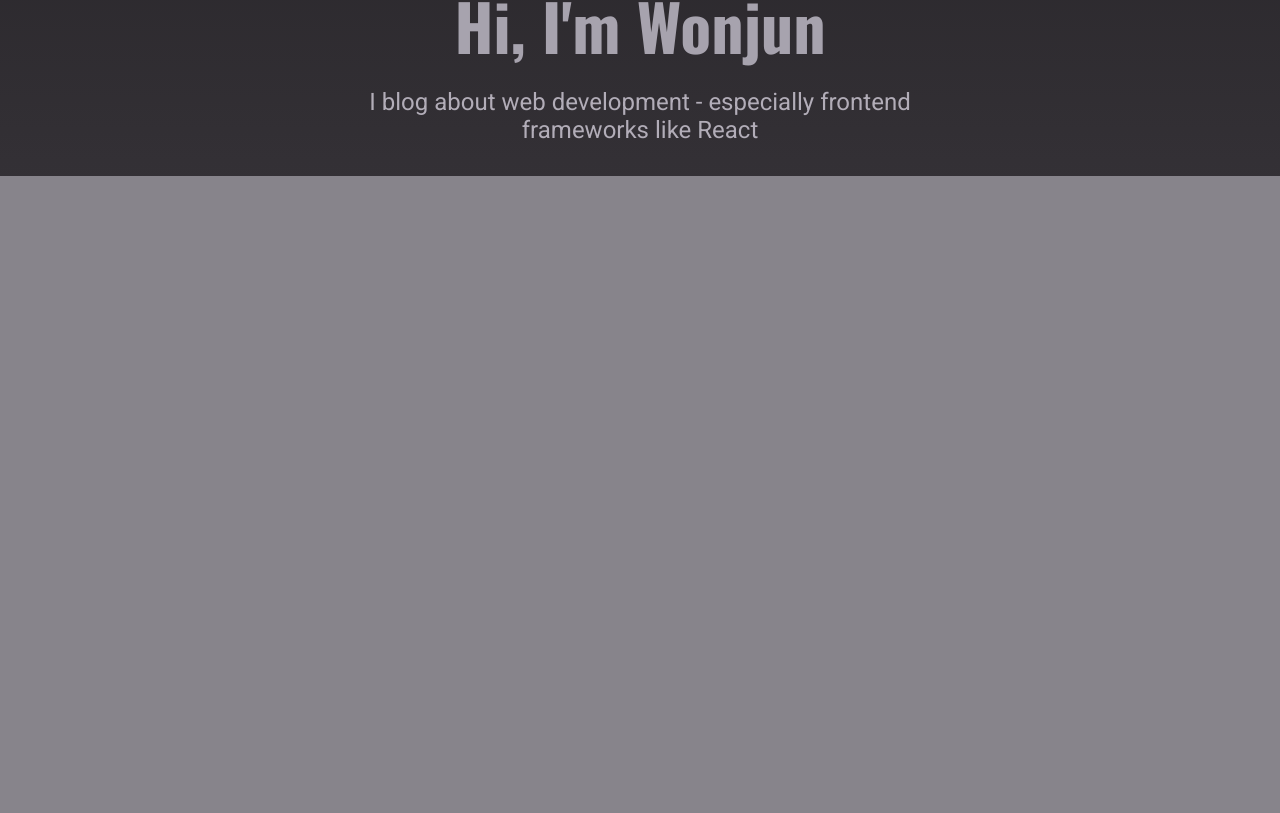
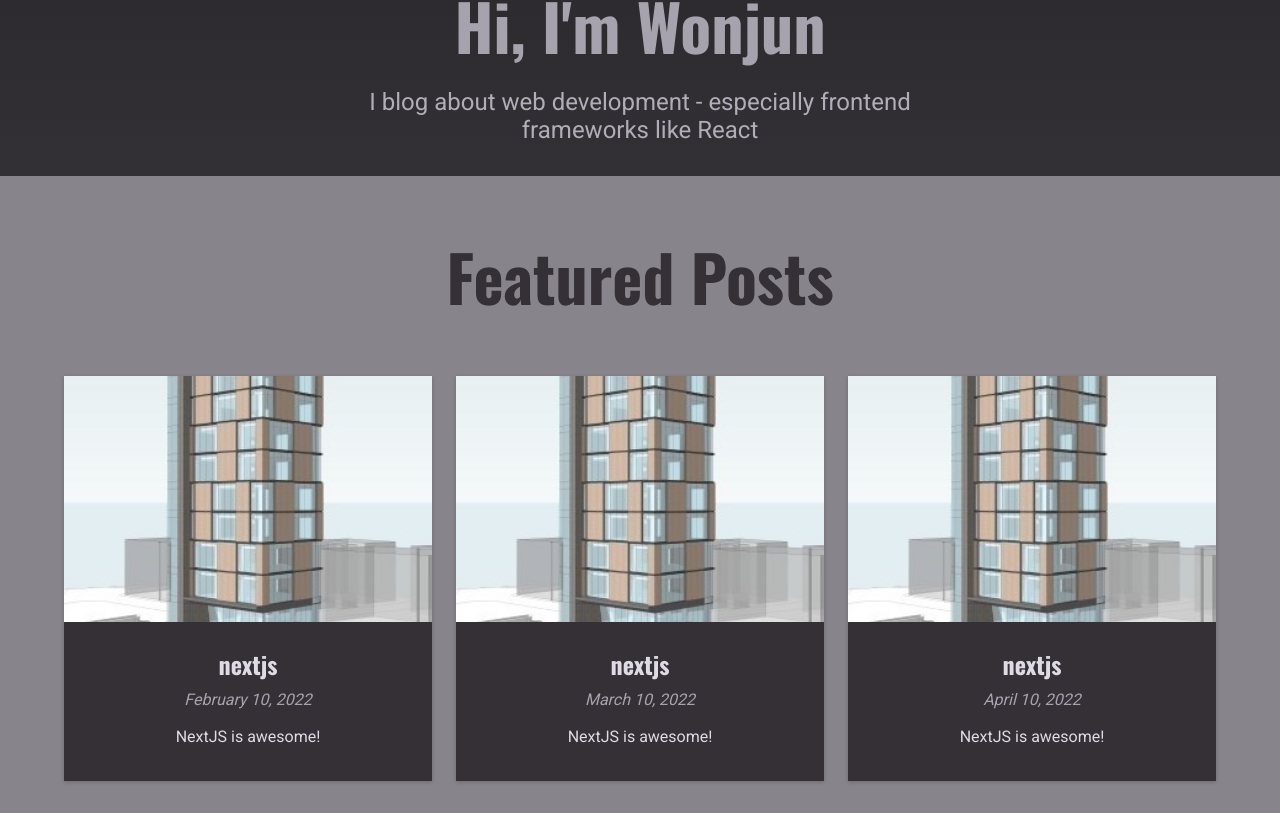
Before and after one commit to wj-kang/udemy-learning-next.js, a Next.js app in the folder 99_project_blog_app/: page / in a window 1280 px wide. Shown: the part 466-1279 px from the top of the page. Before the commit the page ends 800 px from the top, so only its background shows below. Built offline with nearby package versions, Linux system fonts and the light colour scheme.

Commit message:
Add featured-post component

```diff
--- /dev/null
+++ b/99_project_blog_app/components/home-page/featured-posts.js
@@ -0,0 +1,15 @@
+import PostGrid from '../posts/posts-grid';
+import styles from './featured-posts.module.css';
+
+function FeaturedPosts(props) {
+  const { posts } = props;
+
+  return (
+    <section className={styles.latest}>
+      <h2>Featured Posts</h2>
+      <PostGrid posts={posts} />
+    </section>
+  );
+}
+
+export default FeaturedPosts;
--- /dev/null
+++ b/99_project_blog_app/components/home-page/featured-posts.module.css
@@ -0,0 +1,17 @@
+.latest {
+  width: 90%;
+  max-width: 80rem;
+  margin: var(--size-8) auto;
+}
+
+.latest h2 {
+  font-size: var(--size-8);
+  color: var(--color-grey-800);
+  text-align: center;
+}
+
+@media (min-width: 768px) {
+  .latest h2 {
+    font-size: var(--size-16);
+  }
+}
--- a/99_project_blog_app/components/home-page/hero.js
+++ b/99_project_blog_app/components/home-page/hero.js
@@ -5,7 +5,13 @@ function Hero() {
   return (
     <section className={styles.hero}>
       <div className={styles.image}>
-        <Image src="/images/site/emoji.png" width={300} height={300} alt="An image" />
+        <Image //
+          draggable={false}
+          src="/images/site/emoji.png"
+          width={300}
+          height={300}
+          alt="An image"
+        />
       </div>
       <h1>Hi, I'm Wonjun</h1>
       <p>I blog about web development - especially frontend frameworks like React</p>
--- a/99_project_blog_app/pages/index.js
+++ b/99_project_blog_app/pages/index.js
@@ -1,10 +1,35 @@
+import FeaturedPosts from '../components/home-page/featured-posts';
 import Hero from '../components/home-page/hero';
+
+const DUMMY_POSTS = [
+  {
+    slug: 'getting-started-nextjs-blog-app',
+    title: 'nextjs',
+    image: 'getting-started-nextjs.jpg',
+    excerpt: 'NextJS is awesome!',
+    date: '2022-02-10',
+  },
+  {
+    slug: 'getting-started-nextjs-blog-app2',
+    title: 'nextjs',
+    image: 'getting-started-nextjs.jpg',
+    excerpt: 'NextJS is awesome!',
+    date: '2022-03-10',
+  },
+  {
+    slug: 'getting-started-nextjs-blog-app3',
+    title: 'nextjs',
+    image: 'getting-started-nextjs.jpg',
+    excerpt: 'NextJS is awesome!',
+    date: '2022-04-10',
+  },
+];
 
 function HomePage() {
   return (
     <>
       <Hero />
-      {/* <FeaturedPosts /> */}
+      <FeaturedPosts posts={DUMMY_POSTS} />
     </>
   );
 }
```
Also changed, not shown: 99_project_blog_app/public/images/posts/getting-started-nextjs.jpg (added).
